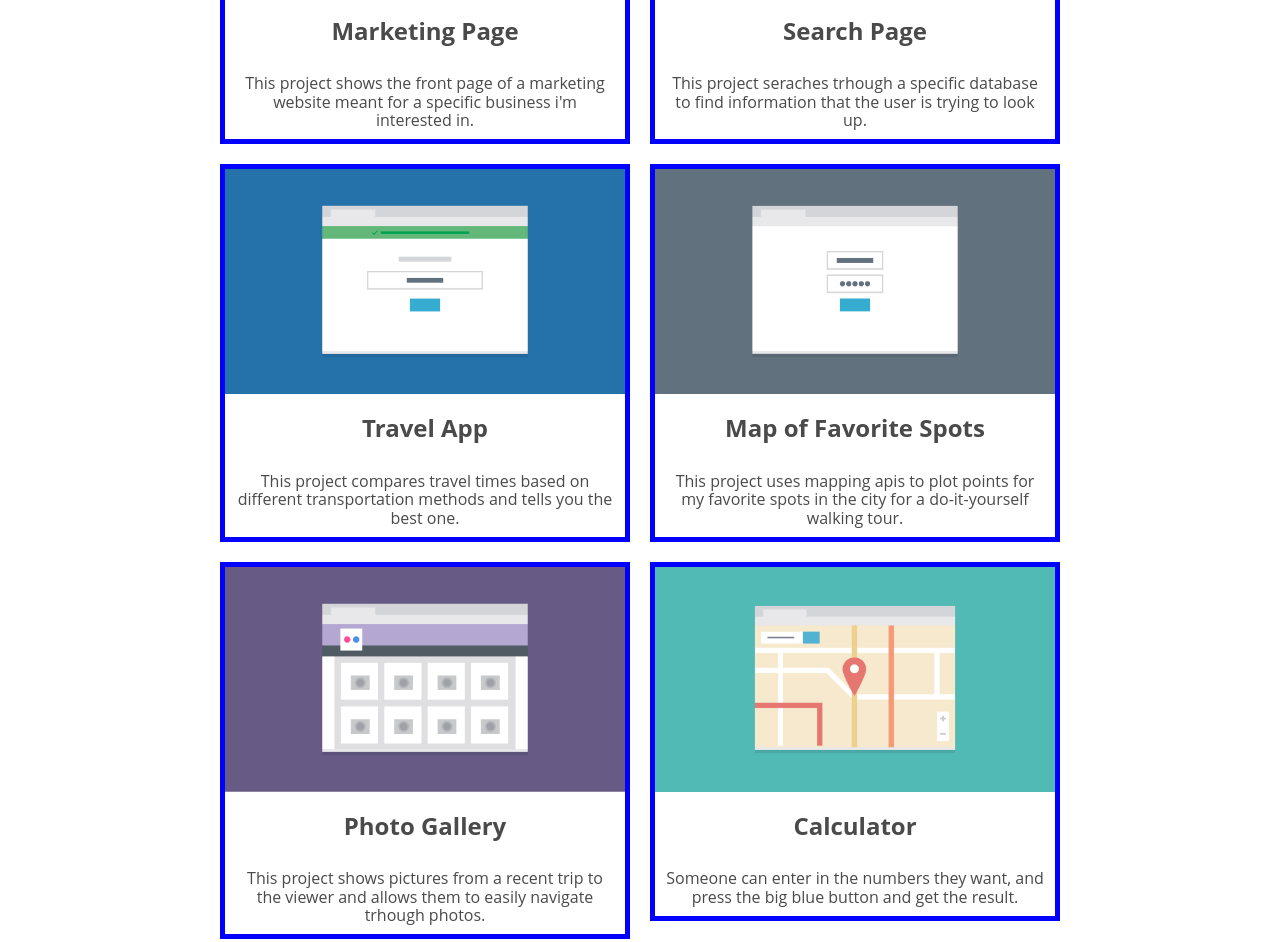
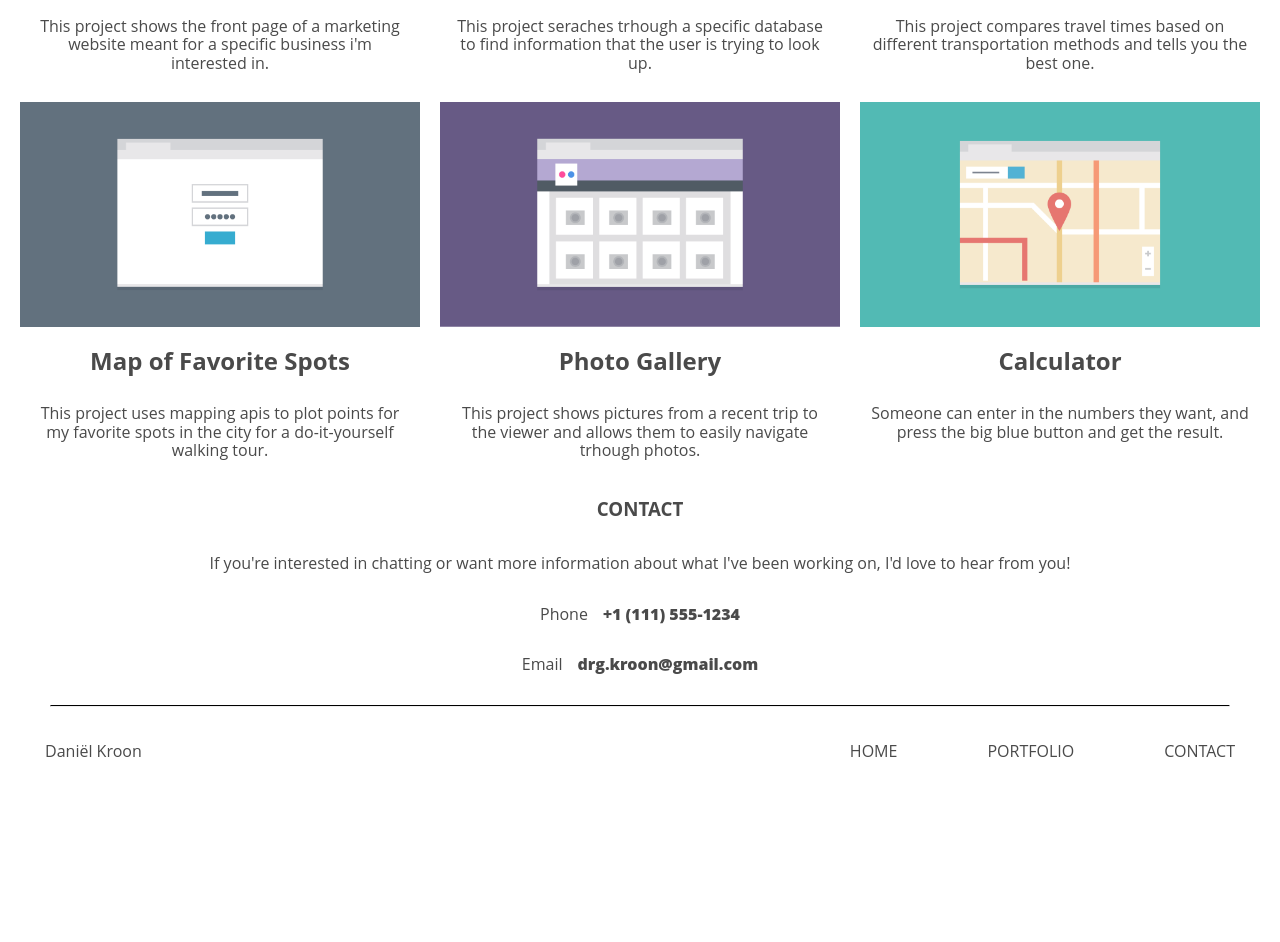
Before and after one commit to danielkroon/Techdegree-Project2, a plain HTML site: page index.html in a window 1280 px wide. Shown: the part 635-1577 px from the top of the page. After the commit the page ends 1425 px from the top, so only its background shows below. Drawn offline with Linux system fonts and the light colour scheme.

Commit message:
Version peer review Jhon

```diff
--- a/index.html
+++ b/index.html
@@ -16,6 +16,8 @@
                 <li><a href="#">PORTFOLIO</a></li>
                 <li><a href="#">CONTACT</a></li>
             </ul>
+        </header>
+
         <div class="about">
             <img src="images/me.jpg" alt="Dani&#235;l Kroon" class="profile-image">
             <p class="about-me">
@@ -23,7 +25,6 @@
                 I recently finished a degree in front-end web development at Treehouse and im excited to put
                 all my skills to use!</p>
             </div>
-        </header>
 
         <div class="portfolio-title">
             <h1>Portfolio</h1>
@@ -85,9 +86,8 @@
           </div>
       </section>
 
-
     <!--Contact-->
-        <div class="container" id="contact">
+        <div class="contact">
                 <h3>CONTACT</h3>
                     <p>If you're interested in chatting or want more information about what I've been working on, I'd love to hear from you!</p>
                     <p>Phone<span class="tel"><a href="tel:+1111555-1234">+1 (111) 555-1234</a></span></p>
@@ -96,12 +96,14 @@
         </div>
 
     <!--footer-->
+        <footer>
                 <ul class="nav-footer">
-                <li id="footer-1"><a href="#">Dani&#235;l Kroon</a></li>
-                <li><a href="#">HOME</a></li>
-                <li><a href="#">PORTFOLIO</a></li>
-                <li><a href="#">CONTACT</a></li>
+                    <li id="footer-1"><a href="#top">Dani&#235;l Kroon</a></li>
+                    <li id="footer-2"><a href="#">HOME</a></li>
+                    <li id="footer-3"><a href="#">PORTFOLIO</a></li>
+                    <li id="footer-4"><a href="#">CONTACT</a></li>
+                    <li id="footer-5"><a class="top" href="#">BACK TO TOP</a></li>
                 </ul>
-
+        </footer>
     </body>
 </html>
--- a/scss/styles.scss
+++ b/scss/styles.scss
@@ -1,6 +1,5 @@
 @import "variables";
 @import "normalize";
-
 
 /* Global */
 body {
@@ -24,16 +23,7 @@ ul {
   list-style: none;
 }
 
-/* Layout */
-
-
-.container {
-    display: flex;
-		margin:	0	auto;
-    // max-width:	740px;
-  }
-
-/* Navigation */
+/* Header & Navigation */
 
 .main-header {
     display: flex;
@@ -41,26 +31,31 @@ ul {
     background-color: $header--background-color;
     flex-direction: column;
     align-items: center;
+
+    @media screen and (min-width: 1024px) {
+      flex-direction: row;
+      justify-content: space-between;
+      width: 95%;
+    }
 }
 
 .main-nav {
+  display: flex;
+  flex-direction: column;
+
+  .name {
+      align-self: center;
+
+      @media screen and (min-width: 1024px) {
+        margin-right: auto;
+      }
+  }
+
   a {
     display: block;
     padding: 7px;
     background-color: white;
     border-radius: 4px;
-    }
-}
-
-/* Layout header  */
-
- .main-nav {
-    display: flex;
-    flex-direction: column;
-    justify-content: center; //kan waarschijnlijk verwijderd worden
-
-    .name {
-        align-self: center;
   }
 
   li {
@@ -73,10 +68,6 @@ ul {
   @media screen and (min-width: 769px) {
     flex-direction: row;
   }
-
-    @media screen and (min-width: 1024px) {
-
-    }
 }
 
 /* About me */
@@ -87,6 +78,12 @@ ul {
 
   @media screen and (min-width: 769px) {
       flex-direction: row-reverse;
+      justify-content: center;
+  }
+
+  @media screen and (min-width: 1024px) {
+    justify-content: space-between;
+    margin: 0 30px 0 30px;
   }
 }
 
@@ -102,6 +99,7 @@ ul {
     color: $text-color-about;
     margin: 30px;
     text-align: center;
+    font-size: 20px;
 
     @media screen and (min-width: 769px) {
         text-align: left;
@@ -134,11 +132,10 @@ section {
 .column	{
     display: flex;
     margin:	10px;
-      border: solid 5px blue;
+    // border: solid 5px blue;
     flex-direction: column;
     align-items: center;
     max-width: 400px;
-
 
     p {
       text-align: center;
@@ -152,7 +149,8 @@ section {
 
 /* Layout contact */
 
-#contact {
+.contact {
+    display: flex;
     flex-direction: column;
     text-align: center;
     margin:  0 20px 0 20px ;
@@ -163,11 +161,10 @@ section {
     padding-left: 15px;
   }
 
-
 .seperator {
-    border-top: 2px solid black;
-    width: 85%;
-    margin: 30px 0 30px 0;
+    border-top: 1px solid black;
+    width: 95%;
+    margin: 15px 0 5px 0;
     border-radius: 3px;
     align-self: center;
   }
@@ -182,9 +179,23 @@ section {
 
       li {
         padding: 0 20px 0 20px;
+        margin: 0 25px 0 25px;
+      }
     }
 
+    #footer-2, #footer-3, #footer-4 {
+      display: none;
+    }
+
+      @media screen and (min-width: 769px) {
       #footer-1 {
         margin-right: auto;
       }
+      #footer-2, #footer-3, #footer-4 {
+        display: inherit;
       }
+
+      #footer-5 {
+        display: none;
+    }
+  }
```
Also changed, not shown: css/styles.css, 1 other file. Lines whose indentation alone changed are shown as unchanged.
